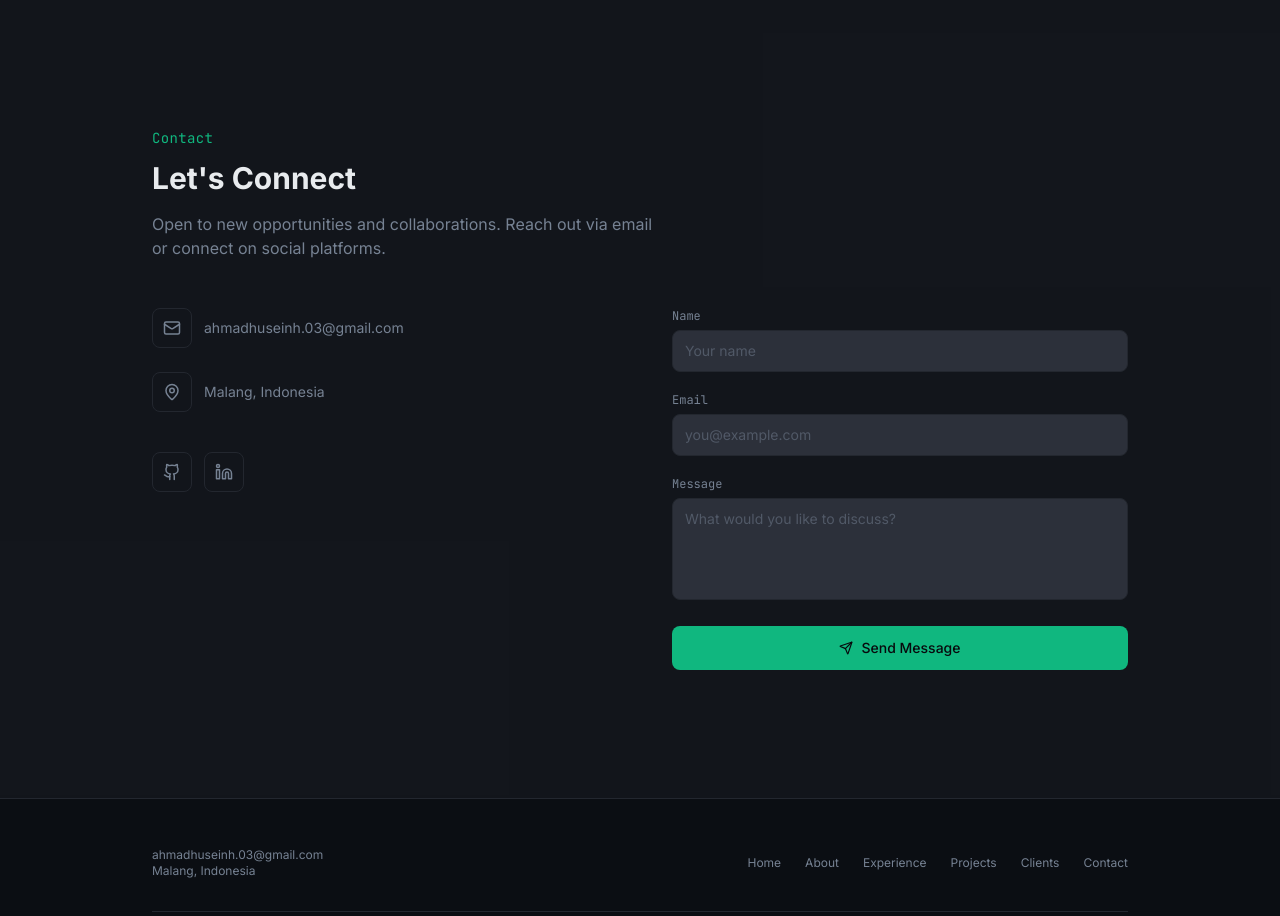
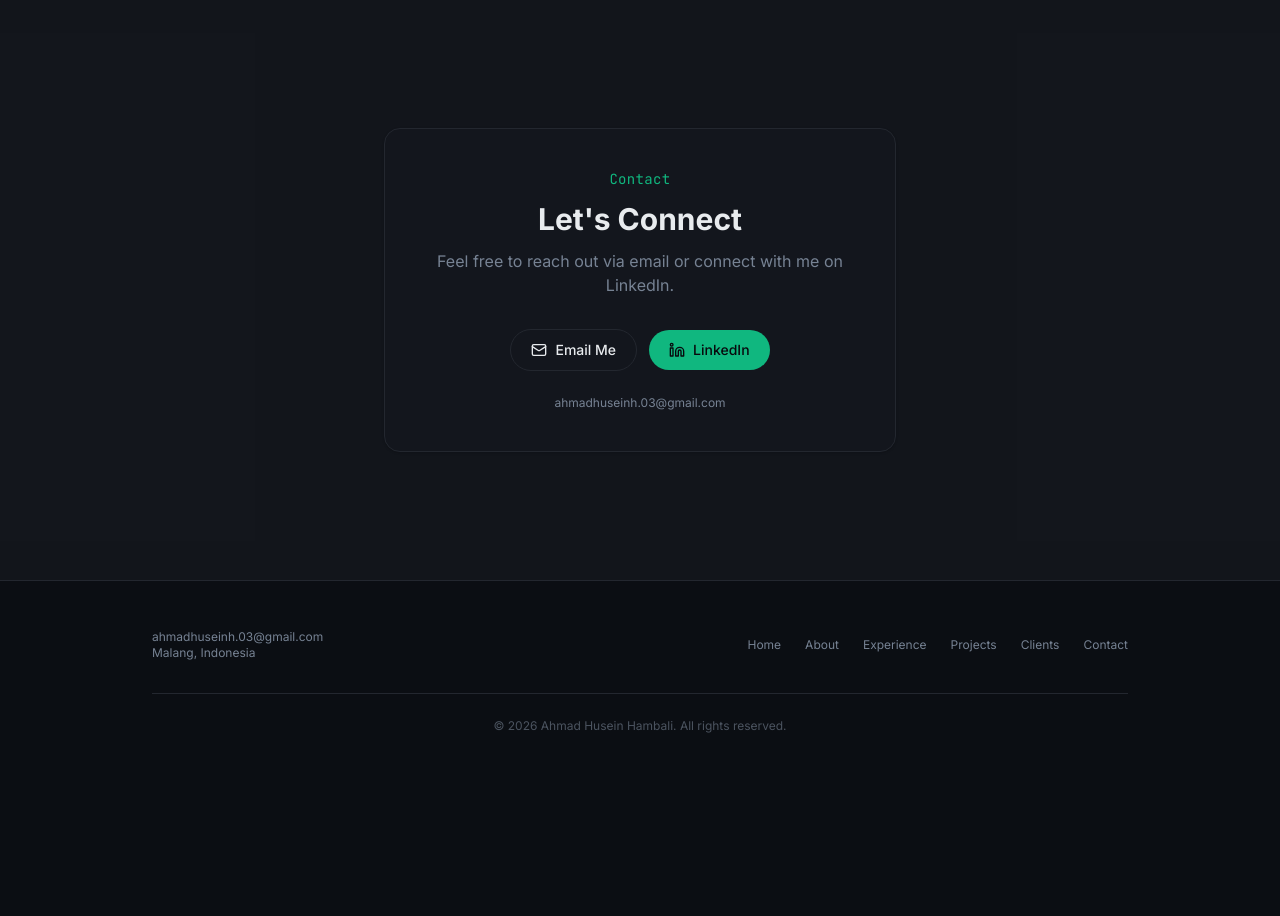
Before and after one commit to ucencode/ucencode.github.io, a React (Vite) app: page / in a window 1280 px wide. Shown: the part 4540-5456 px from the top of the page. After the commit the page ends 5322 px from the top, so only its background shows below. Built offline with nearby package versions, Linux system fonts and the light colour scheme.

Commit message:
feat: make contact section simple by changing into single card layout

```diff
--- a/src/components/Contact.tsx
+++ b/src/components/Contact.tsx
@@ -1,197 +1,48 @@
-import { useState } from "react";
-import { Mail, MapPin, Send, Github, Linkedin } from "lucide-react";
+import { Mail, Linkedin } from "lucide-react";
 import { socialLinks } from "@/data/about";
 import SectionReveal from "./SectionReveal";
 
 const Contact = () => {
-  const [formState, setFormState] = useState({
-    name: "",
-    email: "",
-    message: "",
-  });
-  const [errors, setErrors] = useState<Record<string, string>>({});
-  const [submitted, setSubmitted] = useState(false);
-
-  const validate = () => {
-    const newErrors: Record<string, string> = {};
-    if (!formState.name.trim()) newErrors.name = "Name is required";
-    if (!formState.email.trim()) newErrors.email = "Email is required";
-    else if (!/^[^\s@]+@[^\s@]+\.[^\s@]+$/.test(formState.email))
-      newErrors.email = "Invalid email address";
-    if (!formState.message.trim()) newErrors.message = "Message is required";
-    else if (formState.message.length > 1000)
-      newErrors.message = "Message too long (max 1000 characters)";
-    setErrors(newErrors);
-    return Object.keys(newErrors).length === 0;
-  };
-
-  const handleSubmit = (e: React.FormEvent) => {
-    e.preventDefault();
-    if (!validate()) return;
-    // Form not connected yet — show success state
-    setSubmitted(true);
-  };
-
   return (
     <section id="contact" className="py-24 md:py-32 section-alt">
       <div className="max-w-5xl mx-auto px-6">
+        <div className="grid place-items-center">
           <SectionReveal>
+            <div className="w-full max-w-lg rounded-2xl border border-border bg-card/70 px-8 py-10 text-center shadow-sm">
               <p className="font-mono text-primary text-sm mb-3 tracking-wide">
                 Contact
               </p>
-          <h2 className="text-2xl md:text-3xl font-bold text-foreground mb-4">
+              <h2 className="text-2xl md:text-3xl font-bold text-foreground mb-3">
                 Let's Connect
               </h2>
-          <p className="text-muted-foreground max-w-lg mb-12">
-            Open to new opportunities and collaborations. Reach out via email
-            or connect on social platforms.
+              <p className="text-muted-foreground mb-8">
+                <span className="block">
+                  Feel free to reach out via email or connect with me on
+                  LinkedIn.
+                </span>
               </p>
-        </SectionReveal>
-
-        <div className="grid md:grid-cols-2 gap-12 md:gap-16">
-          {/* Info column */}
-          <SectionReveal delay={100}>
-            <div className="space-y-6">
+              <div className="flex flex-col sm:flex-row items-center justify-center gap-3">
                 <a
                   href={`mailto:${socialLinks.email}`}
-                className="flex items-center gap-3 text-muted-foreground hover:text-primary transition-colors group"
+                  className="inline-flex items-center justify-center gap-2 rounded-full border border-border px-5 py-2.5 text-sm font-medium text-foreground hover:border-primary hover:text-primary transition-colors"
                 >
-                <div className="p-2.5 rounded-lg border border-border group-hover:border-primary transition-colors">
-                  <Mail size={18} />
-                </div>
-                <span className="text-sm">{socialLinks.email}</span>
-              </a>
-
-              <div className="flex items-center gap-3 text-muted-foreground">
-                <div className="p-2.5 rounded-lg border border-border">
-                  <MapPin size={18} />
-                </div>
-                <span className="text-sm">Malang, Indonesia</span>
-              </div>
-
-              <div className="flex items-center gap-3 pt-4">
-                <a
-                  href={socialLinks.github}
-                  target="_blank"
-                  rel="noopener noreferrer"
-                  aria-label="GitHub"
-                  className="p-2.5 rounded-lg border border-border text-muted-foreground hover:text-primary hover:border-primary transition-colors"
-                >
-                  <Github size={18} />
+                  <Mail size={16} />
+                  Email Me
                 </a>
                 <a
                   href={socialLinks.linkedin}
                   target="_blank"
                   rel="noopener noreferrer"
-                  aria-label="LinkedIn"
-                  className="p-2.5 rounded-lg border border-border text-muted-foreground hover:text-primary hover:border-primary transition-colors"
+                  className="inline-flex items-center justify-center gap-2 rounded-full bg-primary px-5 py-2.5 text-sm font-medium text-primary-foreground hover:opacity-90 transition-opacity"
                 >
-                  <Linkedin size={18} />
+                  <Linkedin size={16} />
+                  LinkedIn
                 </a>
               </div>
-            </div>
-          </SectionReveal>
-
-          {/* Form column */}
-          <SectionReveal delay={200}>
-            {submitted ? (
-              <div className="flex flex-col items-center justify-center h-full py-12 text-center">
-                <div className="p-3 rounded-full bg-accent mb-4">
-                  <Send size={20} className="text-primary" />
-                </div>
-                <p className="text-foreground font-medium mb-1">
-                  Message received!
-                </p>
-                <p className="text-muted-foreground text-sm">
-                  For now, please use email directly. Form backend coming soon.
+              <p className="mt-6 text-xs text-muted-foreground">
+                {socialLinks.email}
               </p>
             </div>
-            ) : (
-              <form onSubmit={handleSubmit} className="space-y-5" noValidate>
-                <div>
-                  <label
-                    htmlFor="contact-name"
-                    className="block text-xs font-mono text-muted-foreground mb-1.5"
-                  >
-                    Name
-                  </label>
-                  <input
-                    id="contact-name"
-                    type="text"
-                    maxLength={100}
-                    value={formState.name}
-                    onChange={(e) =>
-                      setFormState({ ...formState, name: e.target.value })
-                    }
-                    className="w-full px-3 py-2.5 rounded-lg bg-input border border-border text-foreground text-sm placeholder:text-muted-foreground/50 focus:outline-none focus:ring-2 focus:ring-ring transition-all"
-                    placeholder="Your name"
-                  />
-                  {errors.name && (
-                    <p className="text-destructive text-xs mt-1">
-                      {errors.name}
-                    </p>
-                  )}
-                </div>
-
-                <div>
-                  <label
-                    htmlFor="contact-email"
-                    className="block text-xs font-mono text-muted-foreground mb-1.5"
-                  >
-                    Email
-                  </label>
-                  <input
-                    id="contact-email"
-                    type="email"
-                    maxLength={255}
-                    value={formState.email}
-                    onChange={(e) =>
-                      setFormState({ ...formState, email: e.target.value })
-                    }
-                    className="w-full px-3 py-2.5 rounded-lg bg-input border border-border text-foreground text-sm placeholder:text-muted-foreground/50 focus:outline-none focus:ring-2 focus:ring-ring transition-all"
-                    placeholder="you@example.com"
-                  />
-                  {errors.email && (
-                    <p className="text-destructive text-xs mt-1">
-                      {errors.email}
-                    </p>
-                  )}
-                </div>
-
-                <div>
-                  <label
-                    htmlFor="contact-message"
-                    className="block text-xs font-mono text-muted-foreground mb-1.5"
-                  >
-                    Message
-                  </label>
-                  <textarea
-                    id="contact-message"
-                    rows={4}
-                    maxLength={1000}
-                    value={formState.message}
-                    onChange={(e) =>
-                      setFormState({ ...formState, message: e.target.value })
-                    }
-                    className="w-full px-3 py-2.5 rounded-lg bg-input border border-border text-foreground text-sm placeholder:text-muted-foreground/50 focus:outline-none focus:ring-2 focus:ring-ring transition-all resize-none"
-                    placeholder="What would you like to discuss?"
-                  />
-                  {errors.message && (
-                    <p className="text-destructive text-xs mt-1">
-                      {errors.message}
-                    </p>
-                  )}
-                </div>
-
-                <button
-                  type="submit"
-                  className="w-full inline-flex items-center justify-center gap-2 bg-primary text-primary-foreground font-medium px-6 py-3 rounded-lg hover:opacity-90 transition-opacity text-sm"
-                >
-                  <Send size={14} />
-                  Send Message
-                </button>
-              </form>
-            )}
           </SectionReveal>
         </div>
       </div>
```
Lines whose indentation alone changed are shown as unchanged.
